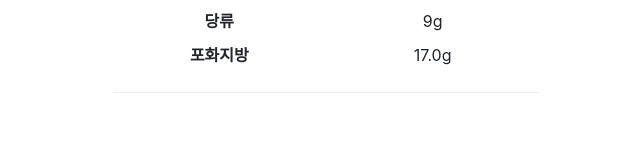
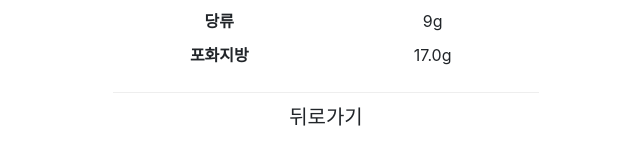
Before and after one commit to chohanjoo/kiosk, a Django app: template menu/templates/menu/order.html in a window 1280 px wide. Shown: the part 822-963 px from the top of the page, without its empty margins (314-954 px from the left). Before the commit the page ends 915 px from the top, so only its background shows below. Run offline with Django 3.2, Linux system fonts and the light colour scheme; the template is opened without the code that fills it, so the values that code supplies are empty; some libraries are stand-ins or nearby versions.

Commit message:
뒤로가기 추가

```diff
--- a/menu/templates/menu/order.html
+++ b/menu/templates/menu/order.html
@@ -384,14 +384,10 @@
         <div class="row">
             <div class="col-sm-0 col-md-2 col-xl-4"></div>
             <div class="col-sm-12 col-md-8 col-xl-4">
+                <button class="btn btn-default btn-lg" style="width:100%;">뒤로가기</button>
             </div>
         </div>
-        <div class="row">
-            <div class="col-sm-0 col-md-2 col-xl-4"></div>
-            <div class="col-sm-12 col-md-8 col-xl-4">
 
-            </div>
-        </div>
     </div>
 
 </body>
```
